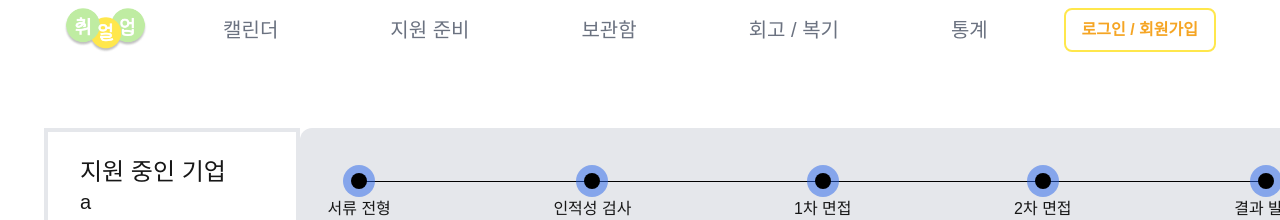
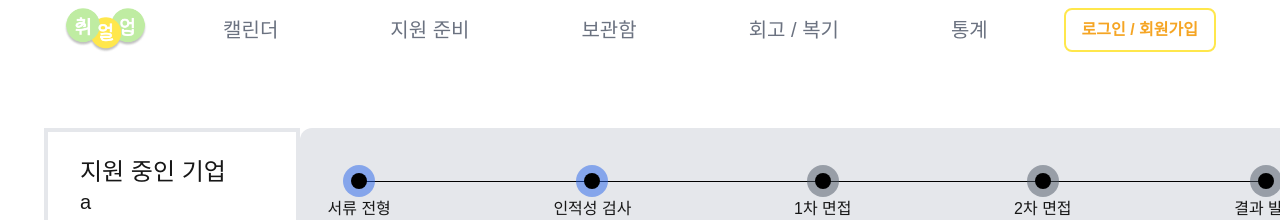
Before and after one commit to SKT-5CEAN/front-end, a Next.js app: page /apply/1 in a window 1280 px wide. Shown: the top 220 px of the page. Built offline with nearby package versions, Linux system fonts and the light colour scheme.

Commit message:
DEV-88 fix: 동적 스타일 적용되게 수정

```diff
--- a/src/components/common/Bar/ProgressBar/ProgressBar.tsx
+++ b/src/components/common/Bar/ProgressBar/ProgressBar.tsx
@@ -13,7 +13,9 @@ function ProgressBar(props: ProgressBarProps) {
               key={idx}
               className="h-18 flex flex-col justify-end items-center relative"
             >
-              <div className="w-8 h-8 rounded-full bg-blue-600 bg-opacity-50 absolute inset-1/2 -translate-x-1/2 -translate-y-1/2"></div>
+              <div
+                className={`w-8 h-8 rounded-full ${el.status === "pass" && "bg-blue-600"} ${el.status === "fail" && "bg-red-600"} ${el.status === "pending" && "bg-gray-600"} bg-opacity-50 absolute inset-1/2 -translate-x-1/2 -translate-y-1/2`}
+              ></div>
               <div className="w-4 h-4 rounded-full bg-black absolute inset-1/2 -translate-x-1/2 -translate-y-1/2"></div>
               <div>{el.name}</div>
             </div>
```
